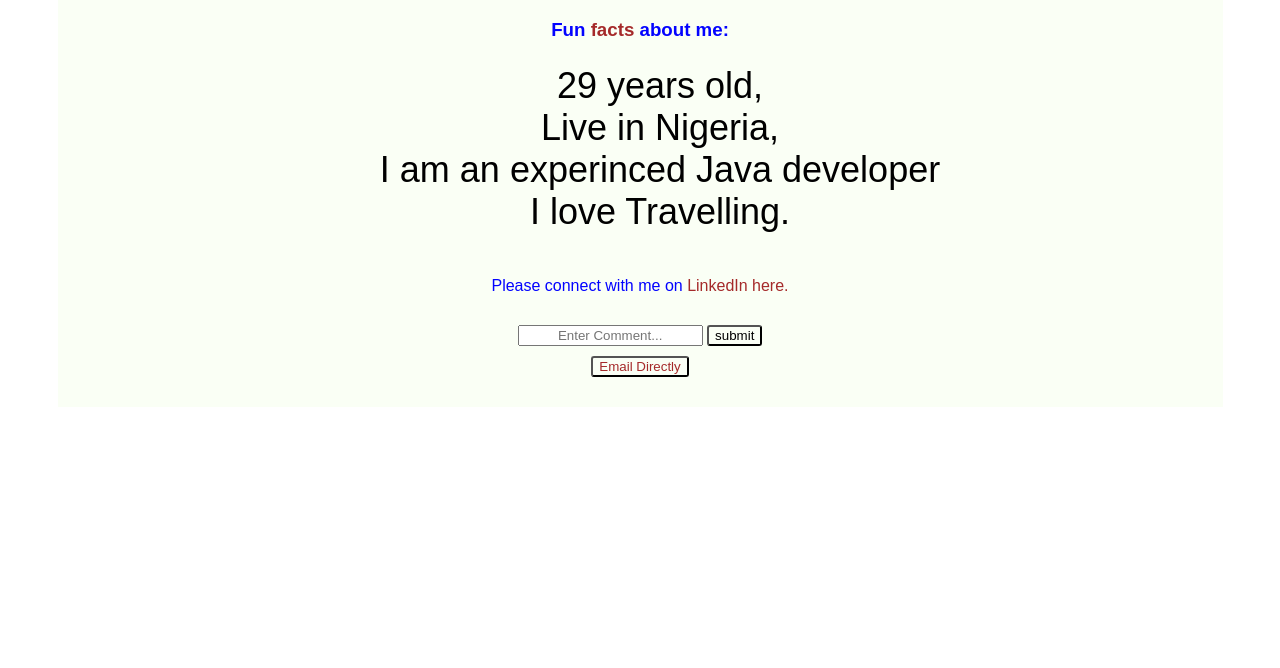
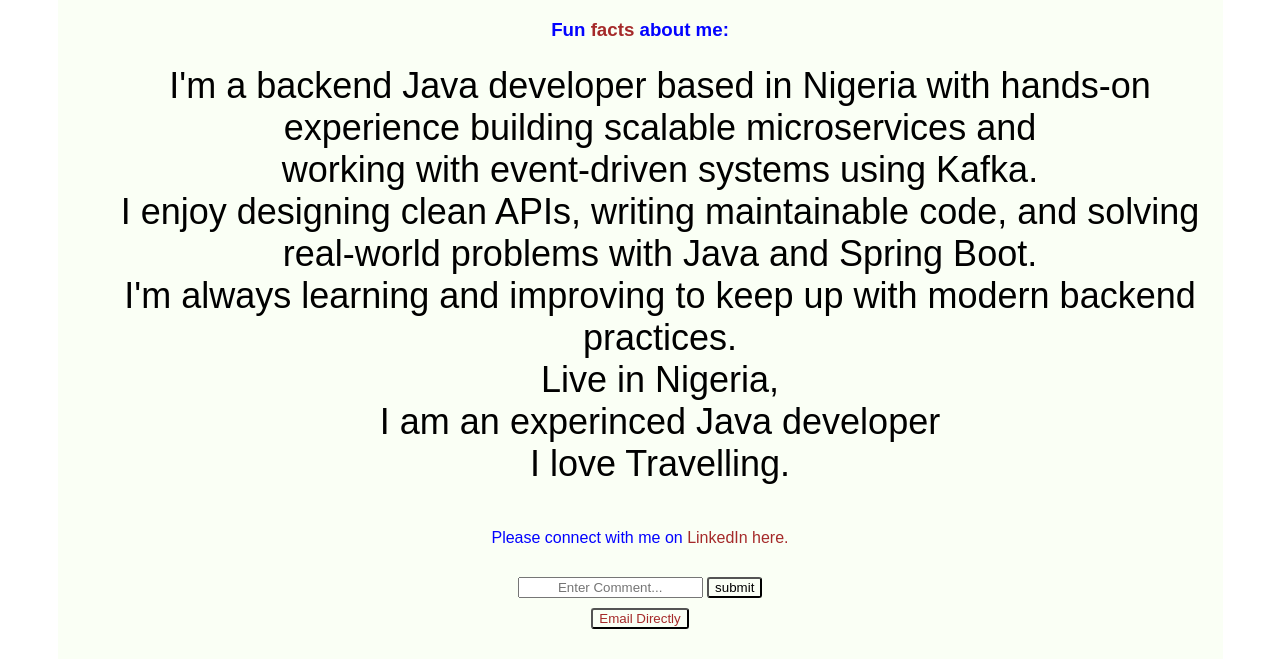
Before and after one commit to Collinsdaberechukwu/personal-website, a plain HTML site: page index.html in a window 1280 px wide. Shown: the part 116-784 px from the top of the page. Drawn offline with Linux system fonts and the light colour scheme.

Commit message:
Update index.html
Description update

```diff
--- a/index.html
+++ b/index.html
@@ -19,7 +19,7 @@
             <div>
                 <h3>Fun <span>facts</span> about me:</h3>
             <ul>
-                 <li>29 years old,</li>
+                 <li>I'm a backend Java developer based in Nigeria with hands-on experience building scalable microservices and <br>working with event-driven systems using Kafka. <br>I enjoy designing clean APIs, writing maintainable code, and solving real-world problems with Java and Spring Boot. <br>I'm always learning and improving to keep up with modern backend practices.</li>
                  <li>Live in Nigeria,</li>
                  <li>I am an experinced Java developer</li>
                  <li>I love Travelling.</li>
```
